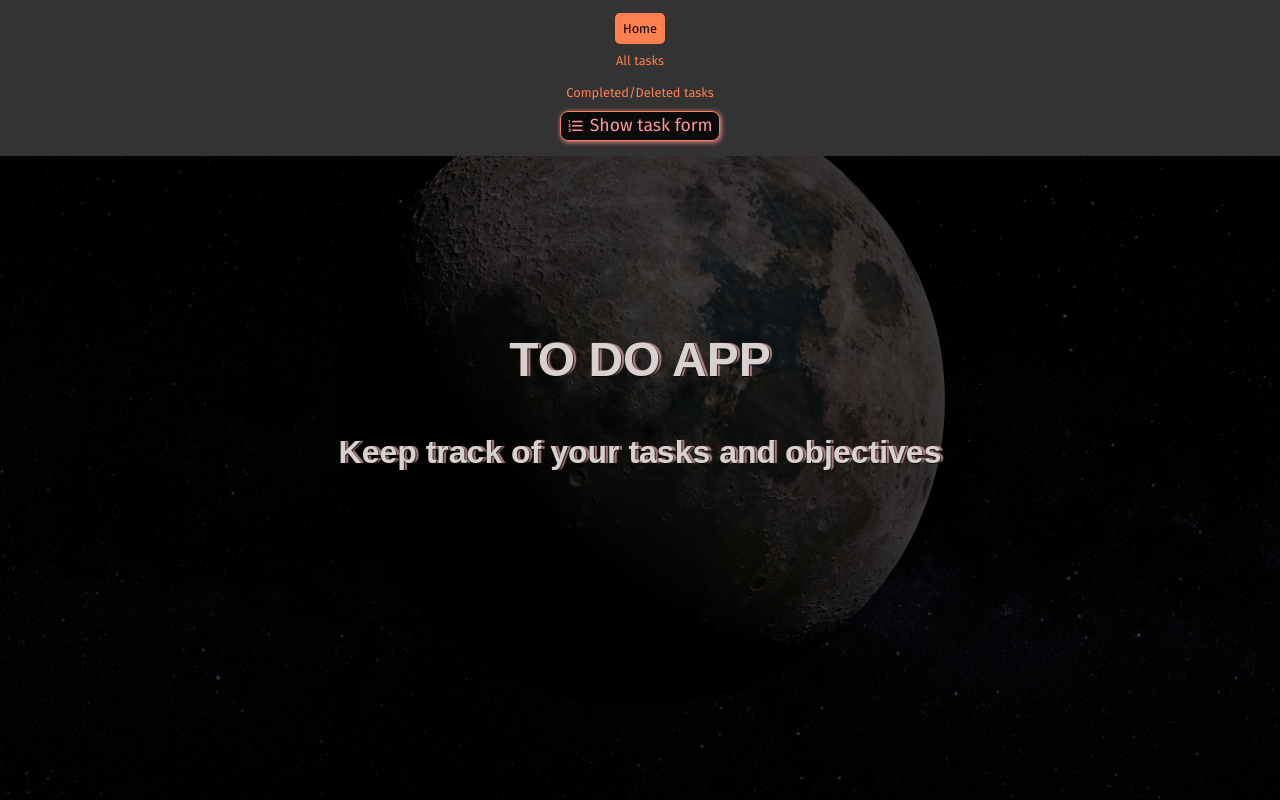
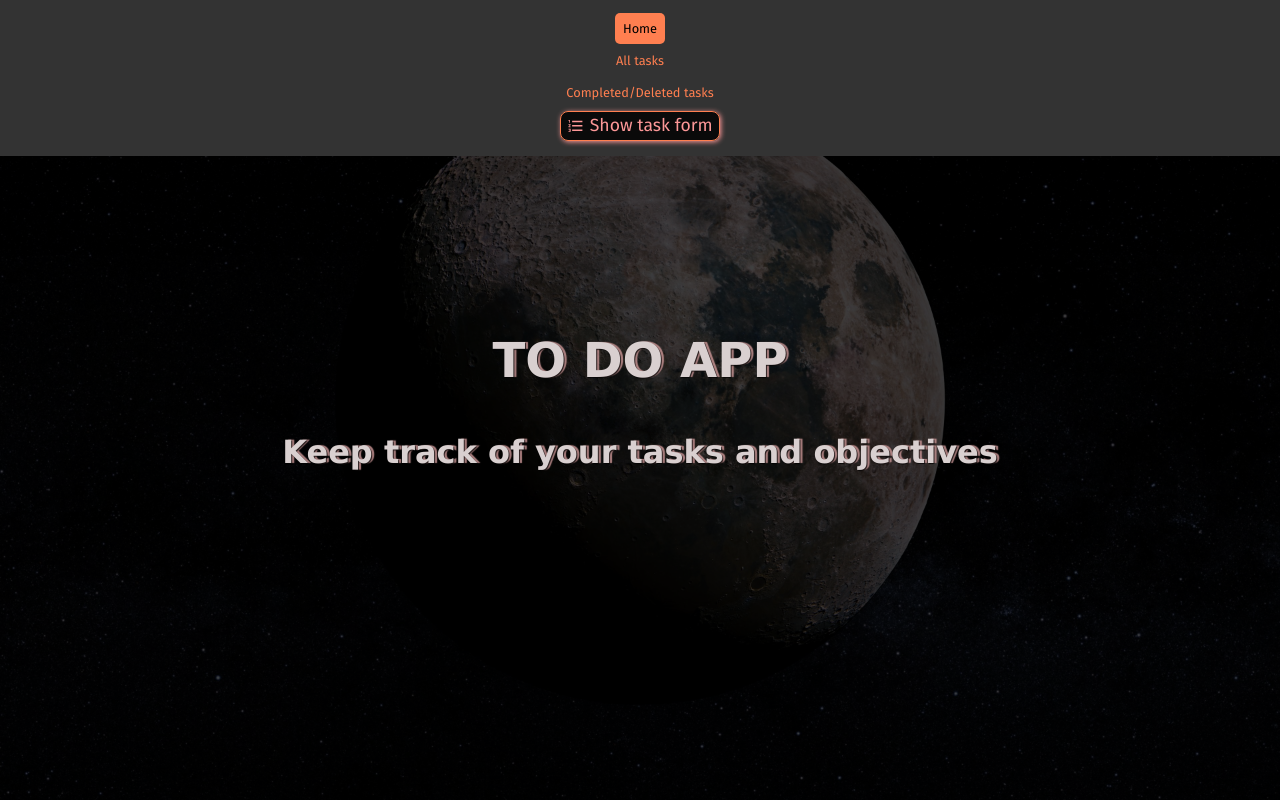
Before and after one commit to SpooRe91/MB-TODO-vite, a React (Vite) app in the folder vite-react-todo/: page / in a window 1280 px wide. Built offline with nearby package versions, Linux system fonts and the light colour scheme.

Commit message:
added a LOADER TO THE MAIN HTML and fallback fonts

```diff
--- a/vite-react-todo/index.html
+++ b/vite-react-todo/index.html
@@ -10,7 +10,72 @@
 </head>
 
 <body>
-  <div id="root"></div>
+  <div id="root">
+    <style>
+      body {
+        margin: 0;
+        padding: 0;
+      }
+
+      .loading-screen {
+        background-color: black;
+        width: 100%;
+        height: 100vh;
+        display: flex;
+        flex-direction: column;
+        justify-content: center;
+        align-items: center;
+        gap: 1rem;
+      }
+
+      .loader {
+        border: 16px solid #f3f3f3;
+        border-top: 16px solid #c4783a;
+        border-radius: 50%;
+        width: 120px;
+        height: 120px;
+        animation: spin 2s linear infinite;
+      }
+
+      p {
+        color: white;
+        font-size: 2.5rem;
+        font-family: "PT Sans", 'Lucida Sans', 'Lucida Sans Regular', 'Lucida Grande', 'Lucida Sans Unicode', Geneva, Verdana sans-serif;
+        animation: text 2s linear infinite;
+      }
+
+      @keyframes spin {
+        0% {
+          transform: rotate(0deg)
+        }
+
+        100% {
+          transform: rotate(360deg);
+        }
+      }
+
+      @keyframes text {
+        0% {
+          color: white;
+
+        }
+
+        50% {
+          color: rgba(255, 255, 255, 0.548);
+        }
+
+        100% {
+          color: white;
+        }
+      }
+    </style>
+    <div class="loading-screen">
+      <div class="loader"></div>
+      <p>
+        Loading, please wait...
+      </p>
+    </div>
+  </div>
   <script type="module" src="/src/main.tsx"></script>
 </body>
 
--- a/vite-react-todo/src/index.scss
+++ b/vite-react-todo/src/index.scss
@@ -8,7 +8,14 @@
   width: 100%;
   -webkit-font-smoothing: antialiased;
   -moz-osx-font-smoothing: grayscale;
-  font-family: "PT Sans", sans-serif;
+  font-family:
+    "PT Sans",
+    "Lucida Sans",
+    "Lucida Sans Regular",
+    "Lucida Grande",
+    "Lucida Sans Unicode",
+    Geneva,
+    Verdana sans-serif;
 
   color-scheme: light dark;
   color: rgba(255, 255, 255, 0.87);
--- a/vite-react-todo/vite.config.ts
+++ b/vite-react-todo/vite.config.ts
@@ -7,6 +7,7 @@ export default defineConfig({
   server: {
     host: true,
     strictPort: true,
-    port: 8080
+    port: 8080,
+    open: true
   }
 })
```
